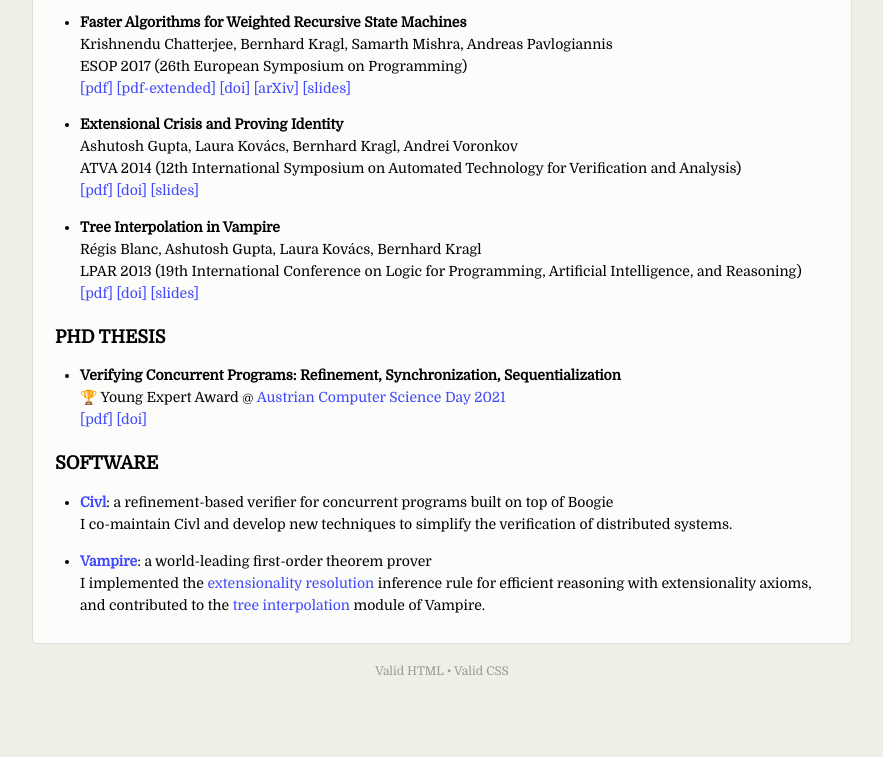
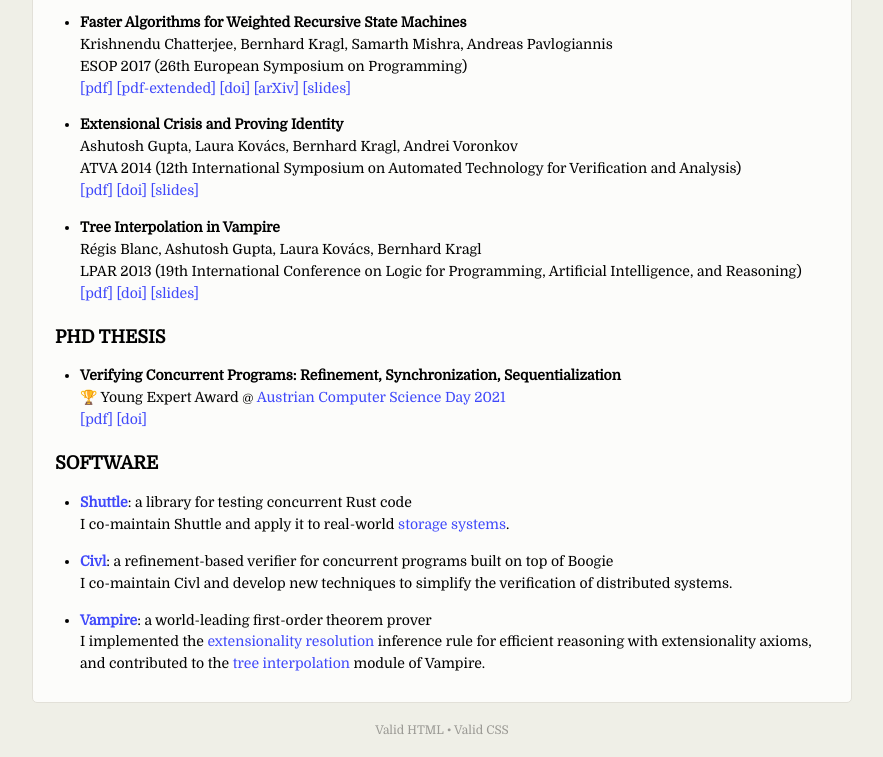
Before and after one commit to bkragl/bkragl.github.io, a plain HTML site: page index.html in a window 1280 px wide. Shown: the part 1188-1945 px from the top of the page, without its empty margins (198-1081 px from the left). Before the commit the page ends 1886 px from the top, so only its background shows below. Drawn offline with Linux system fonts and the light colour scheme.

Commit message:
add Shuttle entry

```diff
--- a/index.html
+++ b/index.html
@@ -144,6 +144,13 @@
       <h2 id="software">Software</h2>
       <ul>
         <li>
+          <a href="https://github.com/awslabs/shuttle"><b>Shuttle</b></a>:
+          a library for testing concurrent Rust code<br/>
+          I co-maintain Shuttle and apply it to real-world
+          <a href="https://aws.amazon.com/blogs/storage/how-automated-reasoning-helps-us-innovate-at-s3-scale/">storage</a>
+          <a href="https://aws.amazon.com/s3/storage-classes/express-one-zone/">systems</a>.
+        </li>
+        <li>
           <a href="https://civl-verifier.github.io"><b>Civl</b></a>:
           a refinement-based verifier for concurrent programs built on top of Boogie<br/>
           I co-maintain Civl and develop new techniques to simplify the verification of distributed systems.
```
